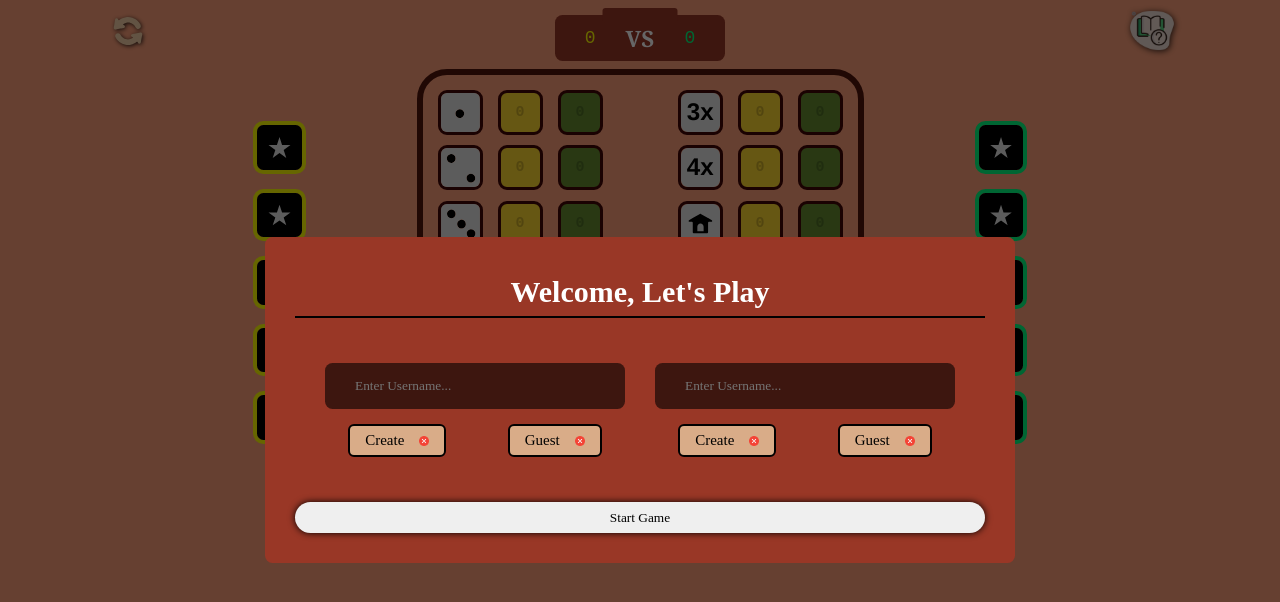
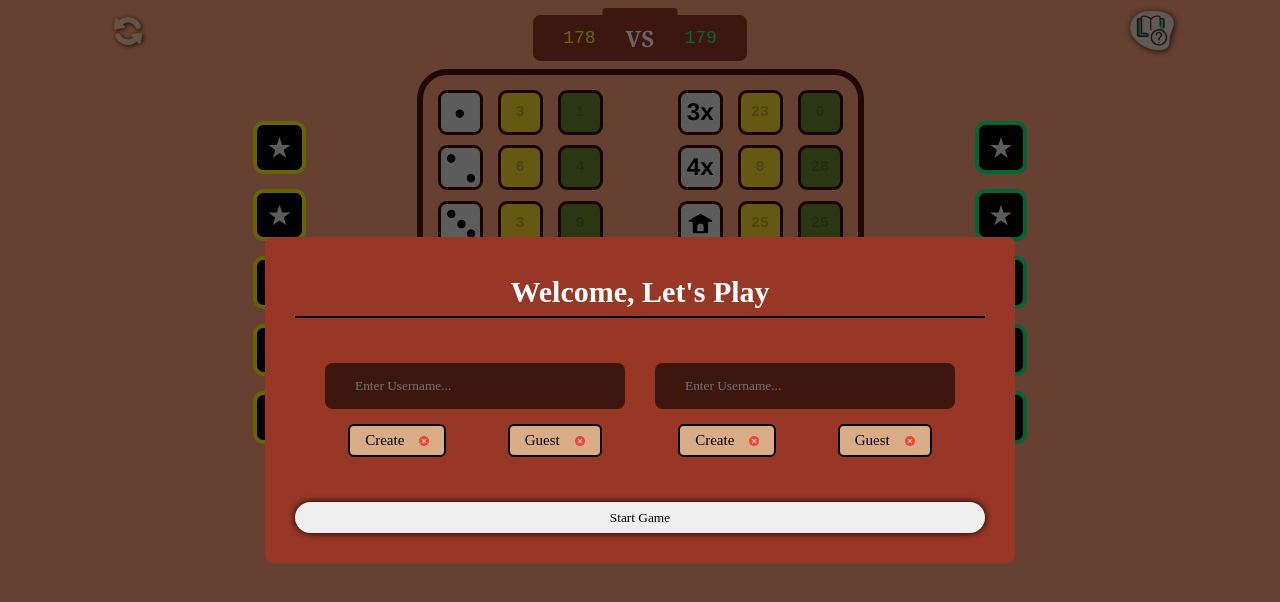
Before and after one commit to Okara008/yatzy-game, a React (Vite) app: page / in a window 1280 px wide. Shown: the top 602 px of the page. Built offline with nearby package versions, Linux system fonts and the light colour scheme.

Commit message:
commit abeg

```diff
--- a/src/Board.jsx
+++ b/src/Board.jsx
@@ -24,25 +24,25 @@ function Board({toggleRestart, hasRestarted, playTriggered, activeBoxP1, disable
     const [bonusp2, setBonusp2] = useState(0)
     const bonusp2Ref = useRef(0)
 
-    // const totalp1Ref = useRef([3, 6, 3, 20, 15, 18, 23, 0, 25, 30, 0, 0, 0])
-    // const [totalp1, setTotalp1] = useState([3, 6, 3, 20, 15, 18, 23, 0, 25, 30, 0, 0, 0])
-    // const finalTotalp1Ref = useRef([3, 6, 3, 20, 15, 18, 23, 0, 25, 30, 0, 0, -1])
+    const totalp1Ref = useRef([3, 6, 3, 20, 15, 18, 23, 0, 25, 30, 0, 0, 0])
+    const [totalp1, setTotalp1] = useState([3, 6, 3, 20, 15, 18, 23, 0, 25, 30, 0, 0, 0])
+    const finalTotalp1Ref = useRef([3, 6, 3, 20, 15, 18, 23, 0, 25, 30, 0, 0, -1])
 
-    // const [totalp2, setTotalp2] = useState([1, 4, 9, 4, 10, 18, 0, 28, 25, 30, 0, 50, 0])
-    // const totalp2Ref = useRef([1, 4, 9, 4, 10, 18, 0, 28, 25, 30, 0, 50, 0])
-    // const finalTotalp2Ref = useRef([1, 4, 9, 4, 10, 18, 0, 28, 25, 30, 0, 50, -1])
+    const [totalp2, setTotalp2] = useState([1, 4, 9, 4, 10, 18, 0, 28, 25, 30, 0, 50, 0])
+    const totalp2Ref = useRef([1, 4, 9, 4, 10, 18, 0, 28, 25, 30, 0, 50, 0])
+    const finalTotalp2Ref = useRef([1, 4, 9, 4, 10, 18, 0, 28, 25, 30, 0, 50, -1])
 
     // useEffect(() => {
     //     getTotalScore(finalTotalp1Ref.current, finalTotalp2Ref.current)
     // })
 
-    const totalp1Ref = useRef([0, 0, 0, 0, 0, 0, 0, 0, 0, 0, 0, 0, 0])
-    const [totalp1, setTotalp1] = useState([0, 0, 0, 0, 0, 0, 0, 0, 0, 0, 0, 0, 0])
-    const finalTotalp1Ref = useRef([-1, -1, -1, -1, -1, -1, -1, -1, -1, -1, -1, -1, -1])
+    // const totalp1Ref = useRef([0, 0, 0, 0, 0, 0, 0, 0, 0, 0, 0, 0, 0])
+    // const [totalp1, setTotalp1] = useState([0, 0, 0, 0, 0, 0, 0, 0, 0, 0, 0, 0, 0])
+    // const finalTotalp1Ref = useRef([-1, -1, -1, -1, -1, -1, -1, -1, -1, -1, -1, -1, -1])
 
-    const totalp2Ref = useRef([0, 0, 0, 0, 0, 0, 0, 0, 0, 0, 0, 0, 0])
-    const [totalp2, setTotalp2] = useState([0, 0, 0, 0, 0, 0, 0, 0, 0, 0, 0, 0, 0])
-    const finalTotalp2Ref = useRef([-1, -1, -1, -1, -1, -1, -1, -1, -1, -1, -1, -1, -1])
+    // const totalp2Ref = useRef([0, 0, 0, 0, 0, 0, 0, 0, 0, 0, 0, 0, 0])
+    // const [totalp2, setTotalp2] = useState([0, 0, 0, 0, 0, 0, 0, 0, 0, 0, 0, 0, 0])
+    // const finalTotalp2Ref = useRef([-1, -1, -1, -1, -1, -1, -1, -1, -1, -1, -1, -1, -1])
 
     function arrangeNumbers(array){
         for (let i = 0; i < array.length-1; i++) {
--- a/src/Game.jsx
+++ b/src/Game.jsx
@@ -47,8 +47,7 @@ function Game(){
         }
         if(clickCount < 3){
             const clickCount_number_boxes = Array.from(document.querySelectorAll(".clickCount"));
-            clickCount_number_boxes[clickCount].style.backgroundColor = "rgba(255,255,255,.4)"
-            clickCount_number_boxes[clickCount].style.borderColor = "transparent"
+            clickCount_number_boxes[clickCount].classList.add('clickCount_disable')
         }
 
         isplayer1Ref.current ?  dice_starting_index.current = 0 :  dice_starting_index.current = 5;
@@ -74,22 +73,18 @@ function Game(){
         setRollBtnDisabled(toDisable);
     }
 
-    const handle_play = () =>{
+    const reset_game = () =>{
         setClickCount(0);
         const clickCount_number_boxes = Array.from(document.querySelectorAll(".clickCount"));
         const rolling_dice = Array.from(document.querySelectorAll(".diceRolles"));
         clickCount_number_boxes.forEach(box => {
-            box.style.backgroundColor = "white"
-            box.style.borderColor = "black"
+            box.classList.remove('clickCount_disable')
         })
         rolling_dice.forEach(box => {
             box.src = DICE_COVER_IMG
         })
-        isplayer1Ref.current = !isplayer1Ref.current;
-        setisplayer1(isplayer1Ref.current)
         set_dice_indexes([])
-        playTriggeredRef.current ++
-        setPlayTriggered(playTriggeredRef.current)
+
         disable_playBtn(true)
 
         const confirmedDice = Array.from(document.querySelectorAll(".confirmedDice"))
@@ -97,6 +92,15 @@ function Game(){
             dice.classList.remove("confirmedDice");
         })
         disable_rollBtn(false)
+    }
+
+    const handle_play = () =>{
+        reset_game()
+        isplayer1Ref.current = !isplayer1Ref.current;
+        setisplayer1(isplayer1Ref.current)
+
+        playTriggeredRef.current ++
+        setPlayTriggered(playTriggeredRef.current)
     }
 
     const getTotalScore = async (score1, score2) =>{
@@ -200,15 +204,33 @@ function Game(){
     const restartGame = () =>{
         if(hasUnsavedChanges){
             const response = confirm("Are you sure you want to restart?")
-            console.log(response);
-            if(!response) return
+            if(response){
+                reset_game()
+                const cells = document.querySelectorAll(".pointBox");
+
+                cells.forEach(cell =>{
+                    cell.disabled = true
+                    if(cell.classList.contains("activeBox")){
+                        cell.classList.remove("activeBox")
                     }
+                })
+
+                isplayer1Ref.current = true;
+                setisplayer1(isplayer1Ref.current)
+
+                setHasRestarted(true)
+                const login_page = document.querySelector(".login_page");
+                login_page.classList.remove("hideSection")
+            }
+        }
+        else{
             const winner_page = document.querySelector("#winner_page");
             winner_page.classList.add("hideSection")
             disable_rollBtn(false)
             setHasRestarted(true)
             const login_page = document.querySelector(".login_page");
             login_page.classList.remove("hideSection")
+        }
     }
 
     const getNames = (player_name) => {
--- a/src/index.css
+++ b/src/index.css
@@ -160,6 +160,11 @@ footer{
     font-weight: bold;
     font-size: 1.1rem;
     border-radius: .5rem;
+}
+
+#btnRoll span.clickCount_disable{
+    background-color: rgba(255, 255, 255, .4);
+    border-color: transparent;
 }
 
 #playerCircle, #playerSquare{
```
Lines whose indentation alone changed are shown as unchanged.
